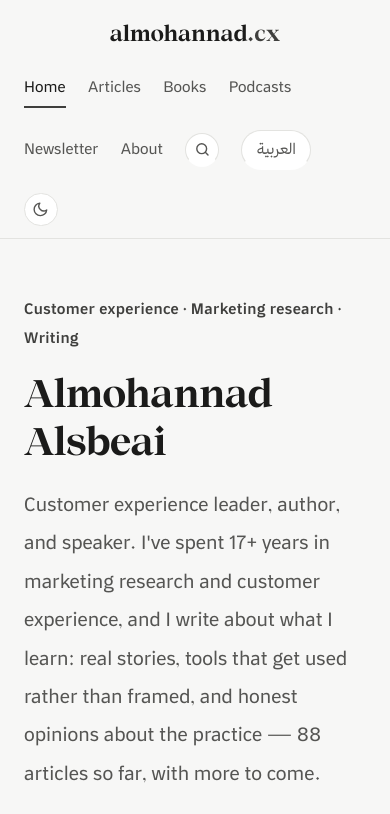
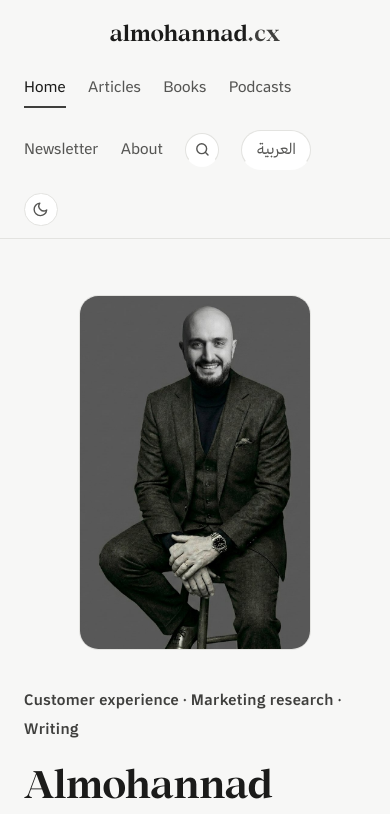
Before and after one commit to msbeai/almohannad-cx, an Astro site: page /en in a window 390 px wide. Shown: the top 814 px of the page. Built offline with nearby package versions, Linux system fonts and the light colour scheme; Astro itself is replaced by a stand-in of ours.

Commit message:
Home hero banner + enlarge About portrait
- Home: two-column hero banner (headline + seated portrait), stacks on mobile.
- About: replace small square portrait with a larger 4:5 crop (figure fills
  the frame, no empty side margins); re-cropped from source, removed the
  gray padding that read as borders.
- New assets: almohannad-hero.jpg (full seated), almohannad-portrait.jpg (4:5).
- Home teaser: podcasts now "watch here" (section is live).

Co-Authored-By: Claude Opus 4.8 <noreply@anthropic.com>

```diff
--- a/src/pages/en/index.astro
+++ b/src/pages/en/index.astro
@@ -11,7 +11,8 @@ const featured = articles.slice(0, 6);
 
 <Base lang="en" title={`${SITE.nameEn} — ${SITE.taglineEn}`} altPath="/" current="/en">
   <section class="hero">
-    <div class="wrap">
+    <div class="wrap hero-grid">
+      <div class="hero-text">
         <p class="kicker">Customer experience · Marketing research · Writing</p>
         <h1>Almohannad Alsbeai</h1>
         <p class="lede">
@@ -23,6 +24,10 @@ const featured = articles.slice(0, 6);
         <div class="hero-actions">
           <a class="btn btn-solid" href="/en/articles">Browse articles</a>
           <a class="btn btn-ghost" href="/en/newsletter">Join the newsletter</a>
+        </div>
+      </div>
+      <div class="hero-figure">
+        <img src="/images/almohannad-hero.jpg" alt="Almohannad Alsbeai" width="760" height="1163" loading="eager" />
       </div>
     </div>
   </section>
@@ -65,7 +70,7 @@ const featured = articles.slice(0, 6);
           <div class="card-body">
           <span class="meta"><span class="tag">Podcasts</span></span>
           <h3>Podcast appearances</h3>
-          <p>Conversations and episodes I joined as a guest, mostly on YouTube — coming soon.</p>
+          <p>Conversations and episodes I joined as a guest, mostly on YouTube — watch them here.</p>
         </div>
         </a>
       </div>
--- a/src/styles/global.css
+++ b/src/styles/global.css
@@ -298,6 +298,34 @@ html[data-theme='dark'] .theme-toggle .icon-moon {
   gap: 0.9rem;
   margin-top: 2.25rem;
   flex-wrap: wrap;
+}
+.hero-grid {
+  display: grid;
+  grid-template-columns: 1fr clamp(250px, 33%, 350px);
+  gap: clamp(2rem, 5vw, 4.5rem);
+  align-items: center;
+}
+.hero-figure {
+  margin: 0;
+}
+.hero-figure img {
+  width: 100%;
+  height: auto;
+  display: block;
+  border-radius: 1.2rem;
+  border: 1px solid var(--line);
+}
+@media (max-width: 860px) {
+  .hero-grid {
+    grid-template-columns: 1fr;
+    gap: 2.25rem;
+  }
+  .hero-figure {
+    order: -1;
+    width: 250px;
+    max-width: 68%;
+    margin-inline: auto;
+  }
 }
 
 /* ---------- buttons ---------- */
```
Also changed, not shown: src/pages/about.astro (+8 -4 lines), src/pages/en/about.astro (+8 -4 lines), src/pages/index.astro (+7 -2 lines), public/images/almohannad-hero.jpg (added), public/images/almohannad-portrait.jpg. Lines whose indentation alone changed are shown as unchanged.
